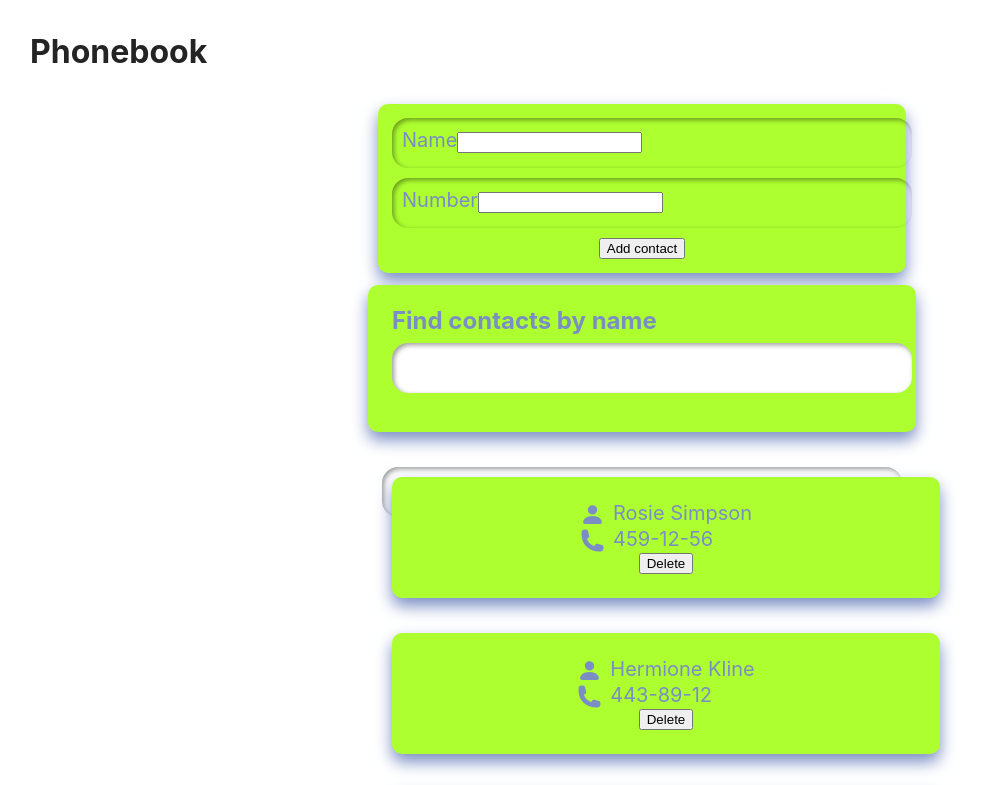
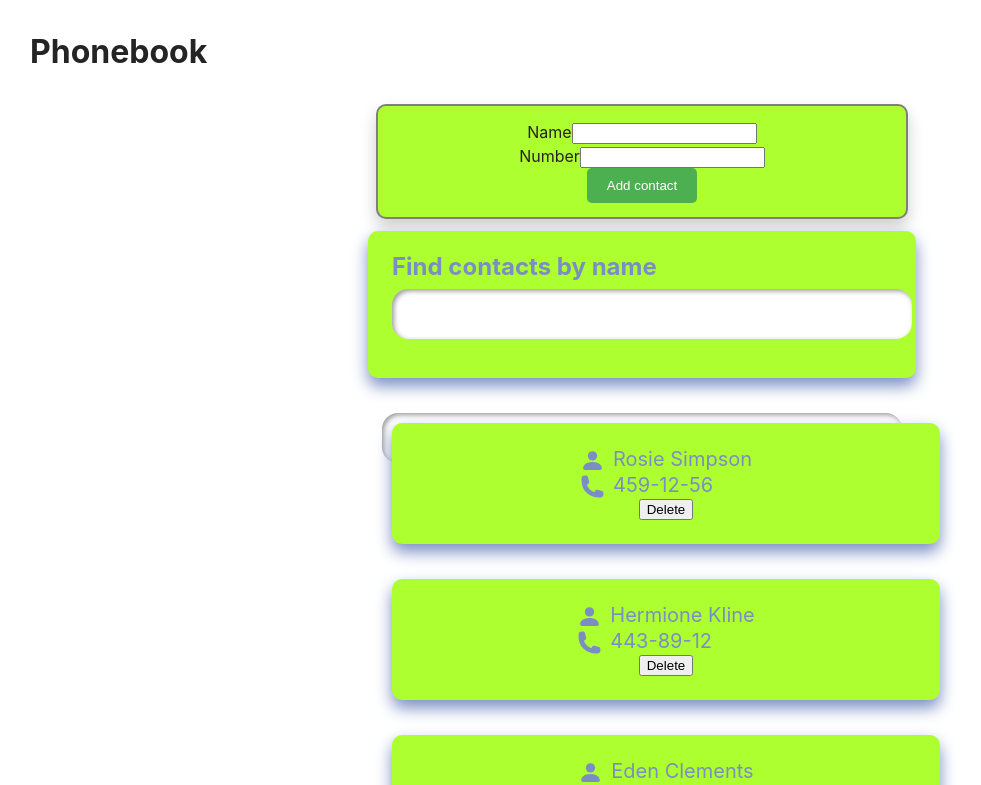
Before and after one commit to TatiYas/goit-react-hw-03, a React (Vite) app: page / in a window 1280 px wide. Shown: the top 785 px of the page, without its empty margins (18-999 px from the left). Built offline with nearby package versions, Linux system fonts and the light colour scheme.

Commit message:
Update_17

```diff
--- a/src/components/ContactForm/ContactForm.module.css
+++ b/src/components/ContactForm/ContactForm.module.css
@@ -2,31 +2,57 @@
   display: flex;
   flex-direction: column;
   align-items: center;
-  border: 2px;
+  border: 2px solid #807e7e;
   border-radius: 10px;
   width: 500px;
   margin: 0 auto 12px;
   padding: 14px;
   background-color: greenyellow;
-  box-shadow: 0 8px 16px;
-  color: rgb(122, 142, 196);
+  box-shadow: 0 8px 16px rgba(0, 0, 0, 0.2);
 }
 
+.fieldContainer {
+  display: flex;
+  flex-direction: column;
+  align-items: flex-start;
+  margin-bottom: 10px;
+  width: 100%;
+}
 
-  .fields {
-    margin: 0 auto 10px;
-  width: 500px;
+.label {
+  margin-bottom: 5px;
+}
+
+.field {
+  width: 100%;
   height: 1.5em;
   font-size: 20px;
   outline: none;
   border-radius: 16px;
+  border: 1px solid #ccc;
+  padding: 10px;
+  box-shadow: inset 2px 2px 5px rgba(0, 0, 0, 0.1);
+}
+
+.error {
+  color: red;
+  font-size: 12px;
+  margin-top: 5px;
+}
+
+.btn {
+  display: flex;
+  justify-content: center;
+  align-items: center;
+  padding: 10px 20px;
+  background-color: #4CAF50;
+  color: white;
   border: none;
-  padding: 10px;
-  box-shadow: inset 2px 2px 5px
-    rgba(0, 0, 0, 0.4);
-  }
+  border-radius: 5px;
+  cursor: pointer;
+  transition: background-color 0.3s ease;
+}
 
-  .btn {
-    display: flex;
-    margin: 0 auto;
-  }
+.btn:hover {
+  background-color: #45a049;
+}
```
